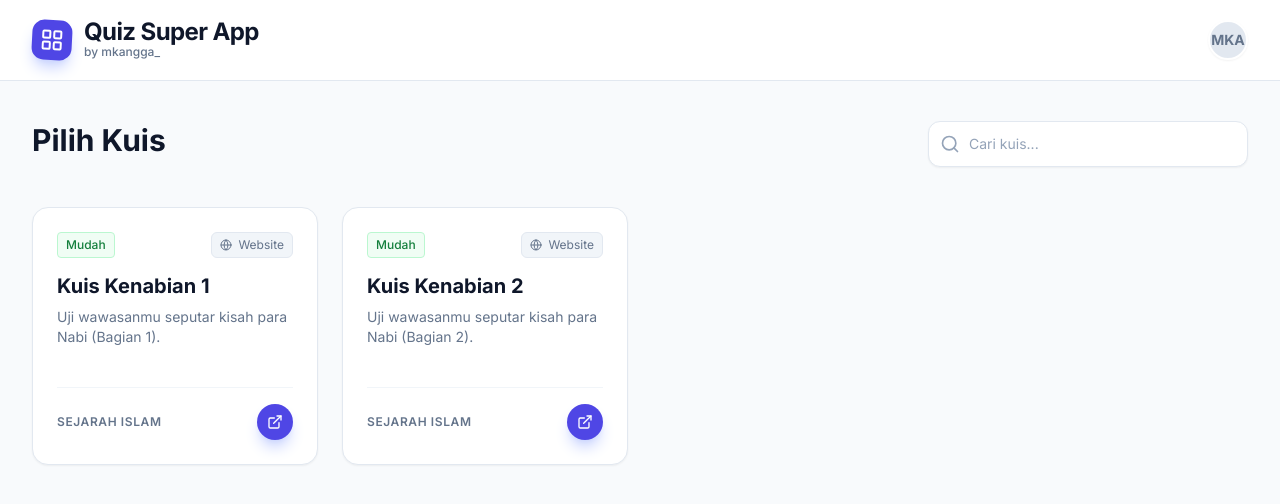
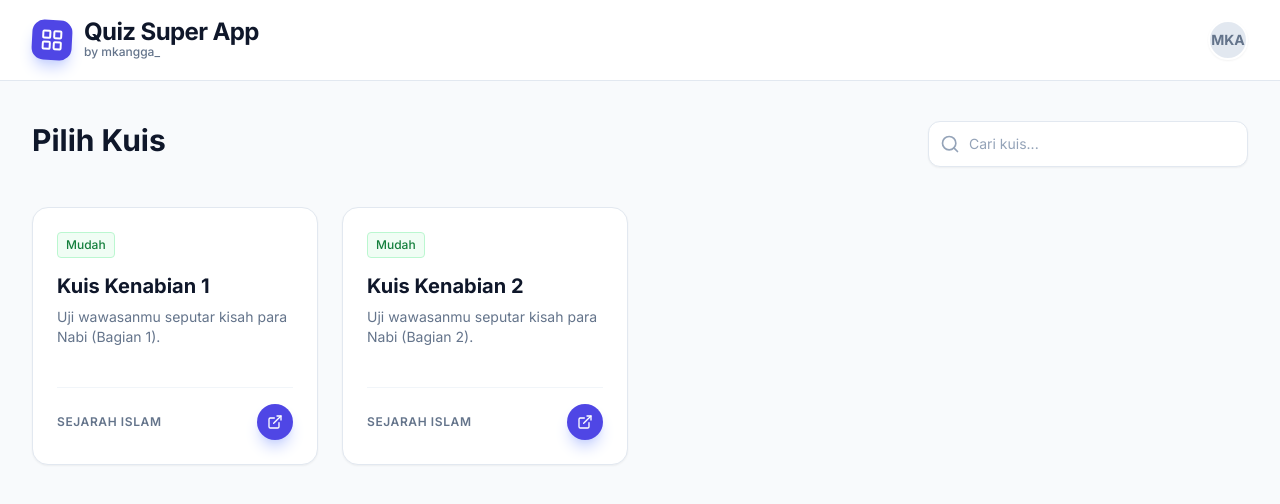
Before and after one commit to mkangga/quiz-super-app, a React (Vite) app: page / in a window 1280 px wide. Shown: the top 504 px of the page. Built offline with nearby package versions, Linux system fonts and the light colour scheme.

Commit message:
fix: Remove redundant external link indicator
The 'Globe' icon and 'Website' text were removed from the QuizCard component. This indicator was present when a quiz had an `externalUrl` but was not always clear or necessary. The primary functionality for external links is handled elsewhere.

```diff
--- a/components/QuizCard.tsx
+++ b/components/QuizCard.tsx
@@ -1,6 +1,6 @@
 import React from 'react';
 import { Quiz } from '../types';
-import { ExternalLink, Lock, Globe } from 'lucide-react';
+import { ExternalLink, Lock } from 'lucide-react';
 
 interface QuizCardProps {
   quiz: Quiz;
@@ -9,7 +9,6 @@ interface QuizCardProps {
 
 export const QuizCard: React.FC<QuizCardProps> = ({ quiz, onPlay }) => {
   const isLocked = quiz.isLocked;
-  const isExternal = !!quiz.externalUrl;
 
   return (
     <div
@@ -33,19 +32,8 @@ export const QuizCard: React.FC<QuizCardProps> = ({ quiz, onPlay }) => {
             {quiz.difficulty === 'Easy' ? 'Mudah' : quiz.difficulty === 'Medium' ? 'Menengah' : 'Sulit'}
           </span>
 
-          {isLocked ? (
+          {isLocked && (
              <Lock className="w-5 h-5 text-slate-400" />
-          ) : (
-             <span className="text-xs text-slate-500 flex items-center bg-slate-100 px-2 py-1 rounded-md border border-slate-200">
-                {isExternal ? (
-                  <>
-                    <Globe className="w-3 h-3 mr-1.5" />
-                    Website
-                  </>
-                ) : (
-                  <>Soal Internal</>
-                )}
-             </span>
           )}
         </div>
 
```
